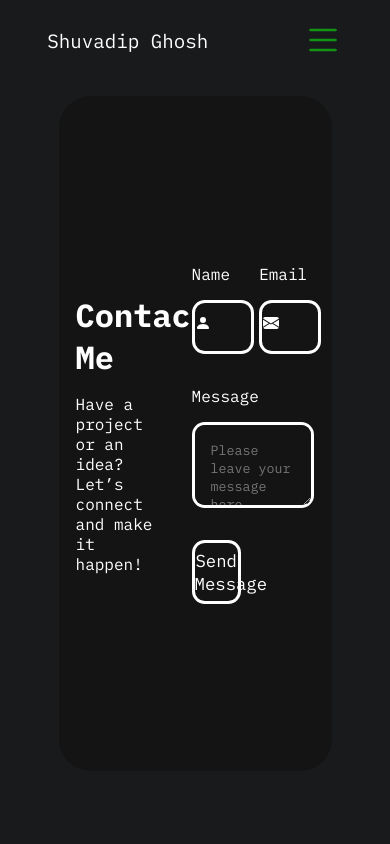
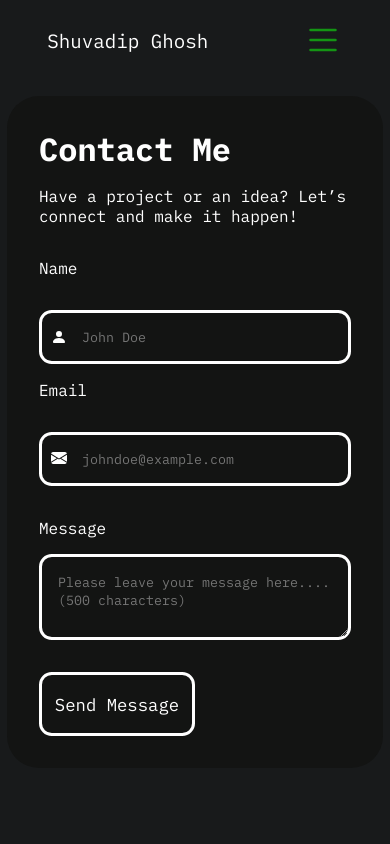
Before and after one commit to Shuvadip-Ghosh/portfolio, a React (Create React App) app in the folder frontend/: page /contact in a window 390 px wide. Shown: the top 844 px of the page. Built offline with nearby package versions, Linux system fonts and the light colour scheme.

Commit message:
made the contact responsive

```diff
--- a/frontend/src/Desk.css
+++ b/frontend/src/Desk.css
@@ -342,7 +342,6 @@ nav ul li a:hover {
     margin-bottom: 1rem;
 }
 .contact-form {
-    width: 40%;
     width: 45%;
     border-radius: 2rem;
     display: flex;
@@ -385,10 +384,15 @@ textarea {
     padding-right: 1rem;
     outline: none;
 }
+.formbtm{
+    display: flex;
+    justify-content: space-between;
+    align-items: center;
+    margin-top: 2rem;
+}
 .snd-msg {
     width: 40%;
     height: 4rem;
-    margin-top: 2rem;
     border: 3px solid var(--secondary-color);
     background-color: var(--secondary-bg-color);
     color: var(--secondary-color);
@@ -400,11 +404,8 @@ textarea {
     color: black;
 }
 .response{
-    position: absolute;
-    width: 20%;
-    right: 17%;
-    top: 72%;
-    text-align: center;;
+    width: 60%;
+    text-align: center;
 }
 /* contact */
 
--- a/frontend/src/Mob.css
+++ b/frontend/src/Mob.css
@@ -56,7 +56,7 @@
 		height: 80vh;
 	}
 	.leftSection{
-		width: 70%;
+		width: 90%;
 	}
 	#element{
 		font-size: 1rem;
@@ -82,9 +82,50 @@
 	}
 	/* home */
 
-	/* services */
-
-	/* services */
+	/* contact */
+	.contact {
+		width: 80%;
+		height: auto;
+		display: block;
+		padding: 2rem;
+	}
+	.left-contact{
+		width: fit-content;
+	}
+	.contact-form{
+		width: 100%;
+		margin-top: 1rem;
+	}
+	.name,.email{
+		width: 100%;
+		margin-top: 1rem;
+	}
+	.name > svg {
+		position: relative;
+		top: 3.2rem;
+		left: 4%;
+	}
+	.email > svg {
+		position: relative;
+		top:3.1rem;
+		left: 4%;
+	}
+	.ne{
+		display: block;
+	}
+	.snd-msg{
+		width: 50%;
+	}
+	.formbtm{
+		display: flex;
+		justify-content: space-around;
+		align-items: center;
+	}
+	.response{
+		width: 50%;
+		text-align: center;
+	}
+	/* contact */
 
 	/* footer */
 	.footer{
--- a/frontend/src/components/contact.js
+++ b/frontend/src/components/contact.js
@@ -46,8 +46,10 @@ export default function Contact() {
                 </div>
                 <label htmlFor="message">Message</label>
                 <textarea id="message" placeholder="Please leave your message here....(500 characters)" value={formData.message} onChange={handleChange} required />
-                <button className="snd-msg" type="submit">Send Message</button>
-                <p className="response">{responseMessage}</p>
+                <div className="formbtm">
+                    <button className="snd-msg" type="submit">Send Message</button>
+                    <p className="response">{responseMessage}</p>
+                </div>
             </form>
         </section>
     );
```
Also changed, not shown: 1 other file (tests, documents, lock files or other folders).
